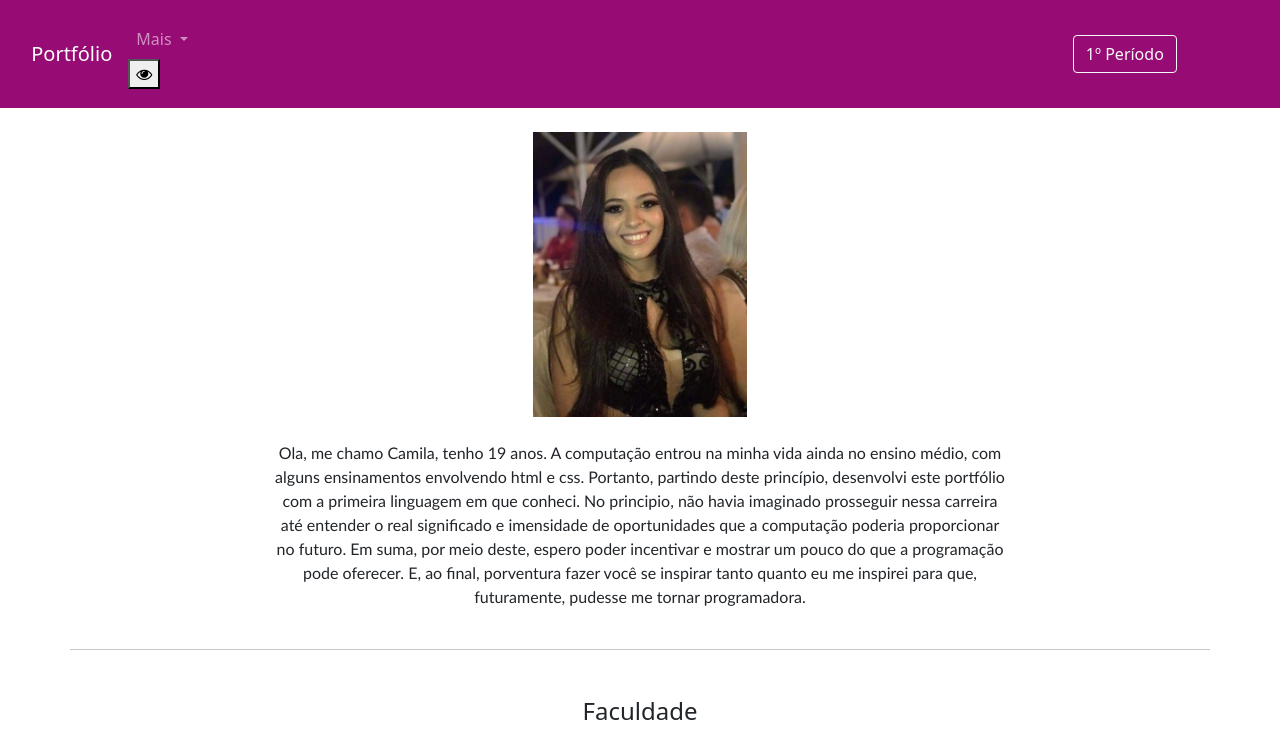
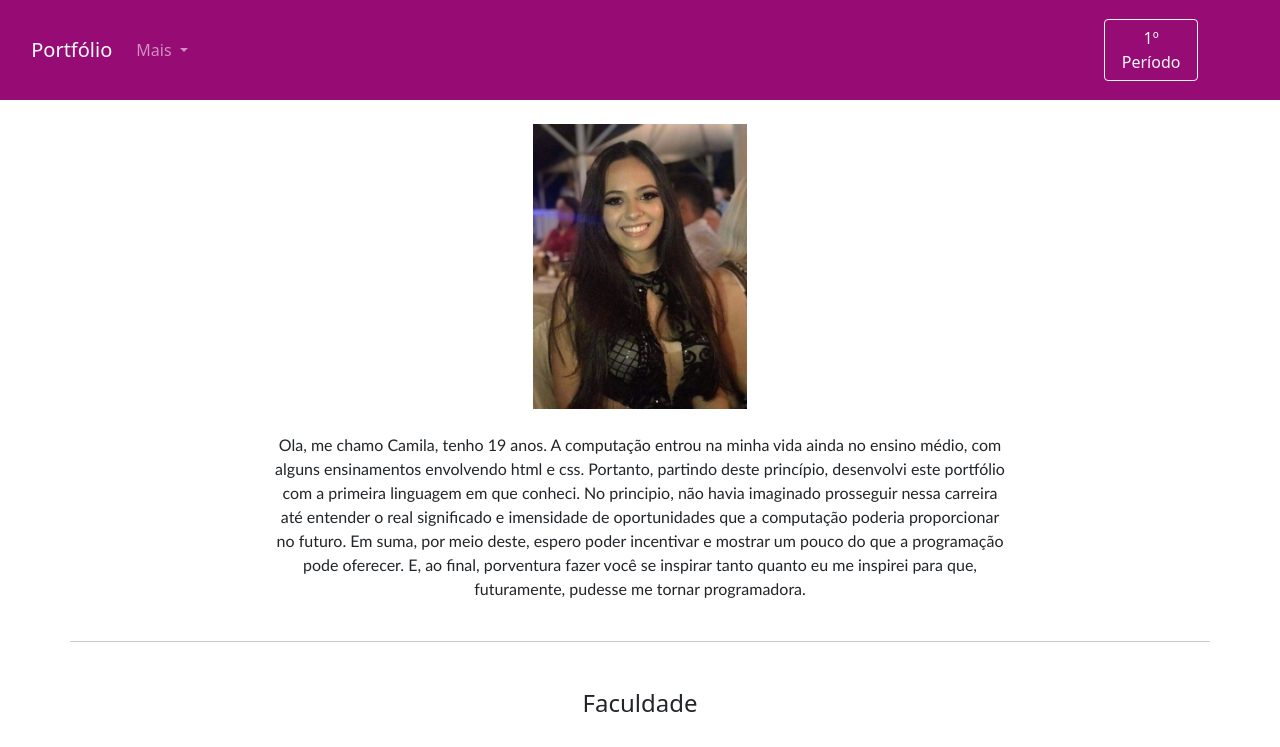
Before and after one commit to CamilaFSilva10/MeuPortfolio, a plain HTML site: page index.html in a window 1280 px wide. Shown: the top 747 px of the page. Drawn offline with nearby package versions, Linux system fonts and the light colour scheme; a script that the page names is missing.

Commit message:
Update index.html

```diff
--- a/index.html
+++ b/index.html
@@ -24,13 +24,6 @@
                 <a class="nav-link dropdown-toggle" href="#" id="navbarDarkDropdownMenuLink" role="button" data-bs-toggle="dropdown" aria-expanded="false">
                   Mais
                 </a>
-                <div class="form-group col-sm-6 submit-line">
-                  <div class="custom-file">
-                      <button class="submit-eye" type="submit">
-                          <i id="ueEyePass" class="fa fa-eye"></i>
-                      </button>
-                  </div>
-
               </div>
                 <ul class="dropdown-menu" style="background:rgb(151, 11, 116)" aria-labelledby="navbarDarkDropdownMenuLink">
                   <li><a class="dropdown-item" href="agradecimentos.html">Agradecimentos</a></li>
```
